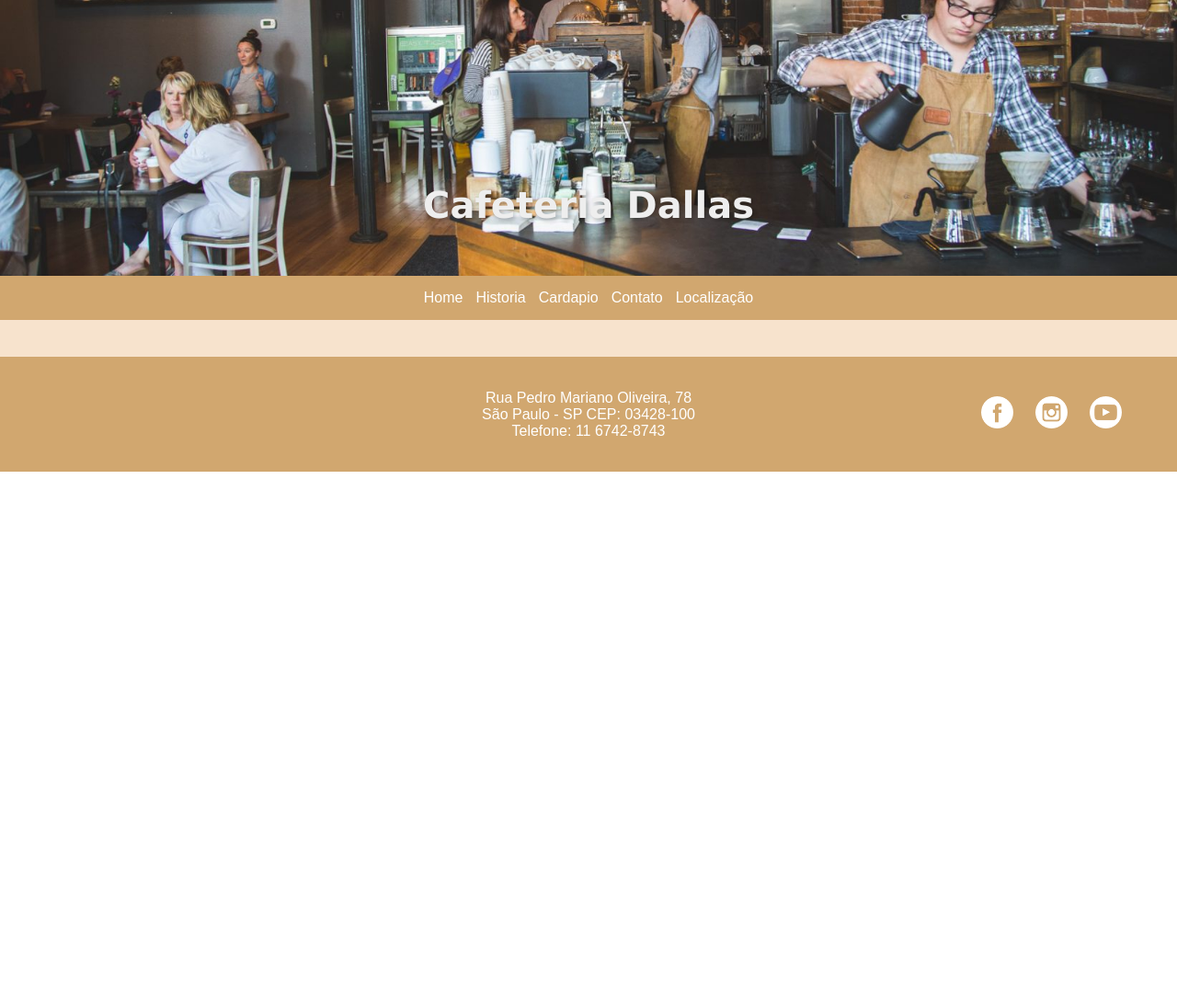
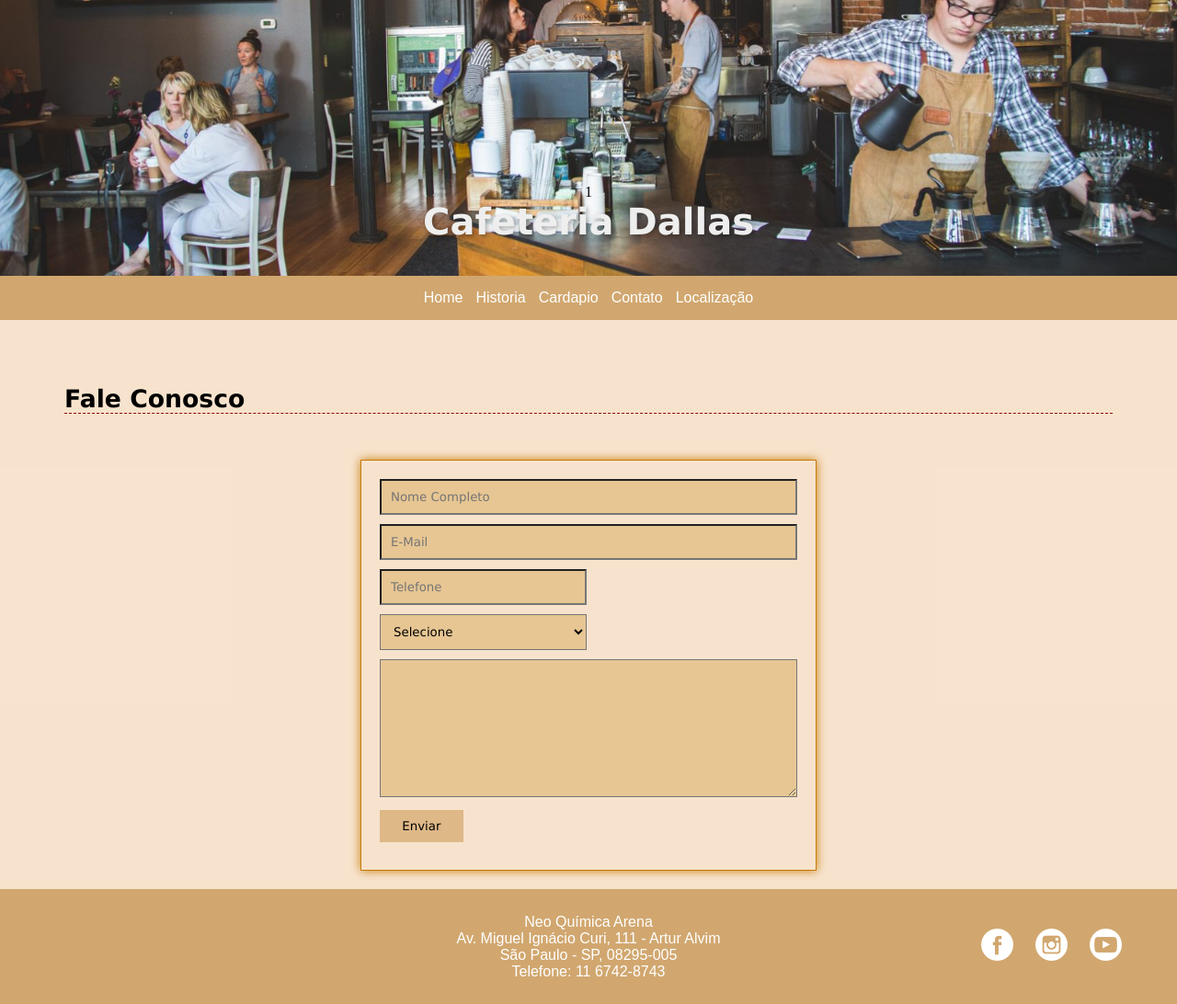
Before and after one commit to glhermeI/Estudo-HTML, a plain HTML site: page 2-06042022/cafeteria/contato.html in a window 1280 px wide. Shown: the whole page at 92% size. Before the commit the page ends 800 px from the top, so only its background shows below. Drawn offline with Linux system fonts and the light colour scheme.

Commit message:
Criação e estilização da pagina Contato

```diff
--- a/2-06042022/cafeteria/contato.html
+++ b/2-06042022/cafeteria/contato.html
@@ -11,7 +11,7 @@
 
 </head>
 <body>
-    <header>
+    <header>1
         <h1>Cafeteria Dallas</h1>
     </header>
     <nav>
@@ -23,11 +23,34 @@
             <li><a href="localizacao.html">Localização</a></li>
         </ul>
     </nav>
-    <main></main>
+    <main>
+        <h2>Fale Conosco</h2>
+        <form >
+        <!-- a caixa abaixo é do tipo texto, pois será digitado o nome do cliente -->
+        <input type="text" placeholder="Nome Completo "required>
+        <!-- a caixa abaixo será formatada com o tipo e-mail, isso permite a cofiguração do tipo e-mail e a validação -->
+        <input type="email" placeholder="E-Mail" required>
+        <!-- A caixa abaixo será do tipo tel (telefone) -->
+        <input type="tel" placeholder="Telefone" maxlength="11">
+        <select >
+        <option value="Selecione">Selecione</option>
+        <option value="Sugestão">Sugestão</option>
+        <option value="Crítica">Crítica</option>
+        <option value="Elogios">Elogios</option>
+        <option value="Dúvidas">Dúvidas</option>
+        </select>
+        <textarea>
+        </textarea>
+        <!-- o elemento abaixo será do tipo submit(sublimeter), ou seja, um botão para enviar os dados do formulario -->
+        <input type="submit" value="Enviar">
+
+
+    </main>
     <footer>
         <div id="endereco">
-            Rua Pedro Mariano Oliveira, 78 <br>
-            São Paulo - SP  CEP: 03428-100
+            Neo Química Arena<br>
+            Av. Miguel Ignácio Curi, 111 - Artur Alvim<br>
+            São Paulo - SP, 08295-005 <br>
             Telefone: 11 6742-8743
         </div>
 
--- a/2-06042022/cafeteria/css/styles.css
+++ b/2-06042022/cafeteria/css/styles.css
@@ -248,6 +248,51 @@ h6 {
 #mapa iframe {
   width: 100%;
   height: 500px;
+  border-radius: 25px;
 }
 
 /* ==========inicio do estilo do mapa============= */
+
+/* ===================inicio do contato========== */
+main form {
+  width: 40%;
+  border: 1px solid rgb(199, 123, 8);
+  margin-left: auto;
+  margin-right: auto;
+  padding: 20px;
+  box-shadow: 0px 0px 10px rgb(199, 123, 8);
+}
+
+main form input,
+main form select,
+main form textarea {
+  width: 100%;
+  padding: 10px;
+  margin-bottom: 10px;
+  font-family: Verdana;
+  background-color: rgb(231, 198, 147);
+  outline: 0px;
+}
+main form input[type="tel"],
+main form select {
+  width: 49.6%;
+}
+main form textarea {
+  height: 150px;
+}
+main form input[type="submit"] {
+  position: relative;
+  margin-left: auto;
+  margin-right: auto;
+  width: 20%;
+  background-color: burlywood;
+  color: black;
+  border: 0px;
+  transition: ease 0.6s;
+}
+main form input[type="submit"]:hover {
+  cursor: pointer;
+  background-color: black;
+  color: burlywood;
+}
+/* ===================fim do contato========== */
```
Also changed, not shown: 2-06042022/cafeteria/cardapio.html (+4 -3 lines), 2-06042022/cafeteria/historia.html (+3 -2 lines), 2-06042022/cafeteria/index.html (+3 -2 lines), 2-06042022/cafeteria/layout.html (+3 -2 lines), 2-06042022/cafeteria/localizacao.html (+3 -2 lines).
